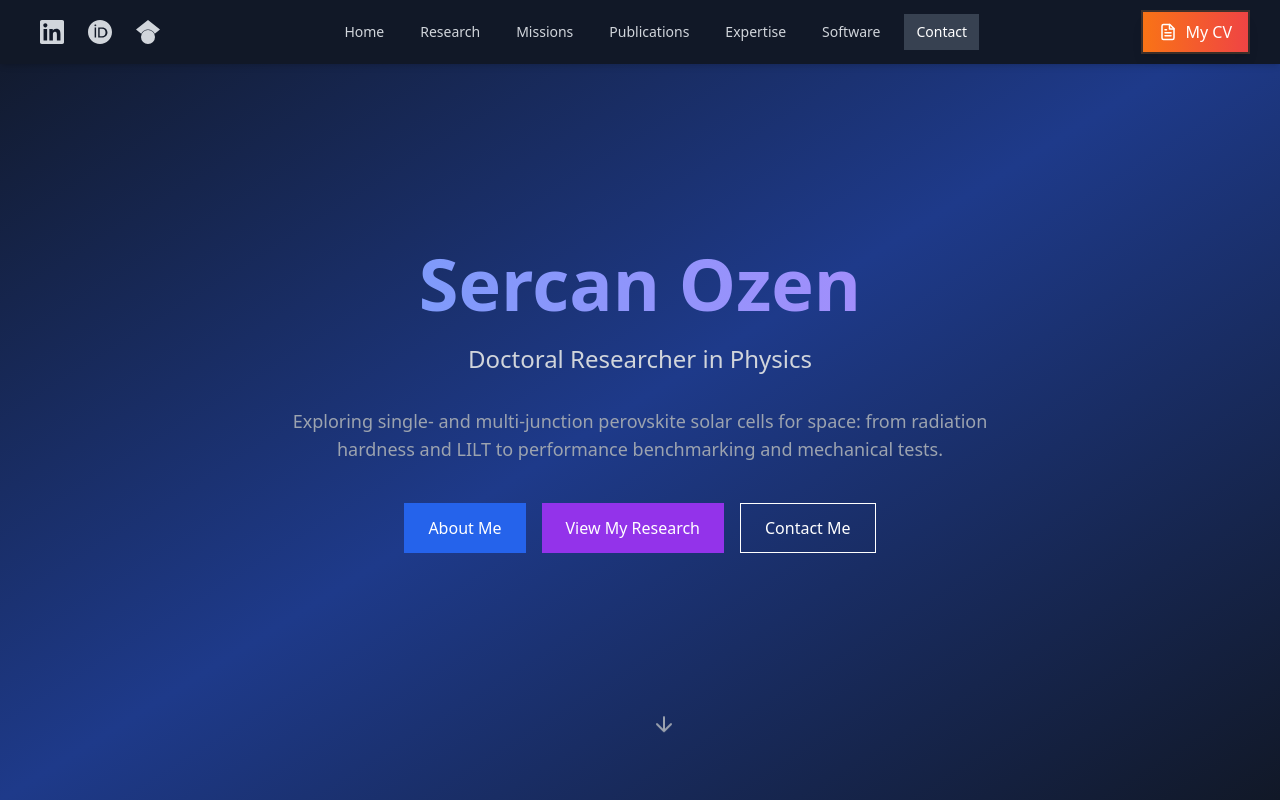
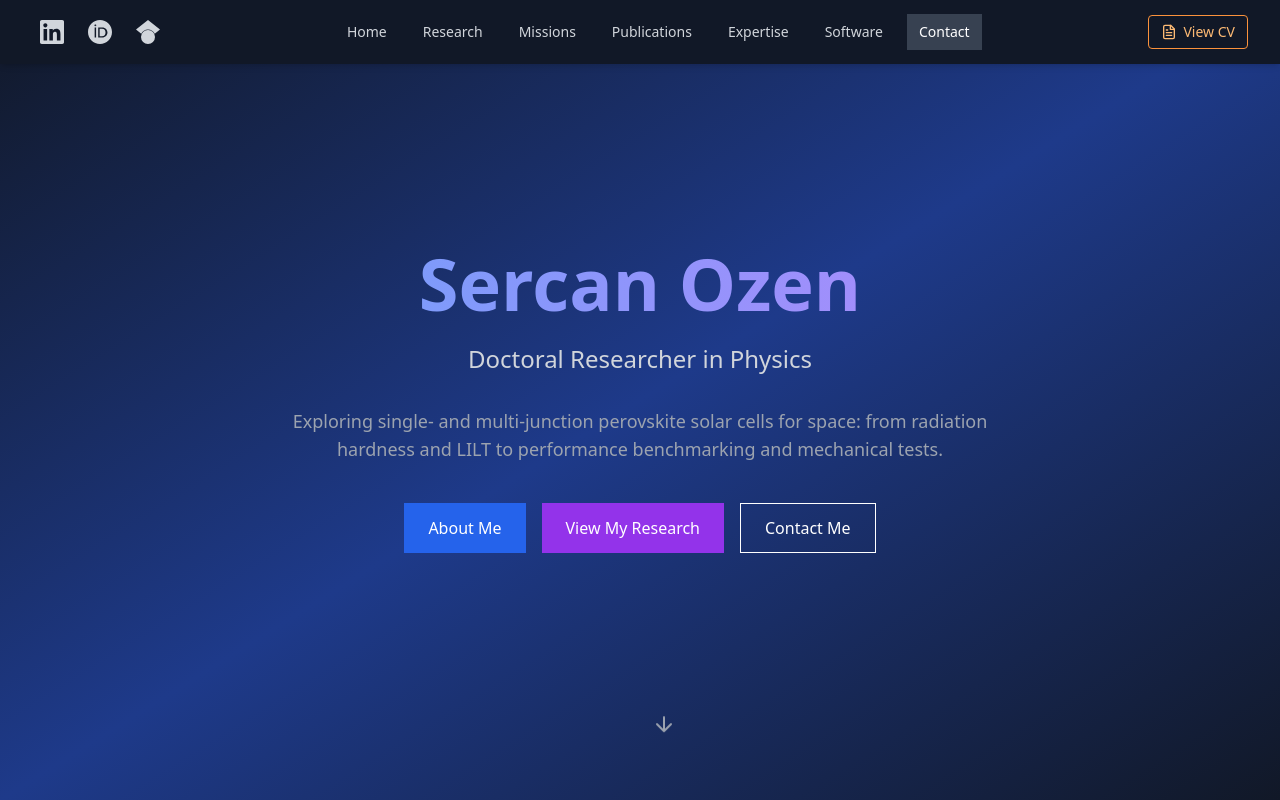
Before and after one commit to srcnzn/srcnzn.github.io, a Next.js app: page / in a window 1280 px wide. Shown: the top 800 px of the page. Built offline with nearby package versions, Linux system fonts and the light colour scheme.

Commit message:
260907-5

```diff
--- a/src/components/About.jsx
+++ b/src/components/About.jsx
@@ -65,7 +65,7 @@ export default function About({ showHeading = true }) {
           </div>
 
           <div>
-            <div className="max-w-4xl space-y-4 text-base leading-relaxed text-stone-800 sm:text-lg">
+            <div className="max-w-4xl space-y-4 text-left text-base leading-relaxed text-stone-800 sm:text-justify sm:text-lg [text-align-last:left]">
               <p>
                 Hello! I am an experimental physicist working at the intersection of photovoltaic device physics and space
                 environments. My research examines how emerging solar-cell technologies perform and degrade under
--- a/src/components/Navbar.jsx
+++ b/src/components/Navbar.jsx
@@ -126,11 +126,13 @@ export function Navbar() {
 
           <div className="hidden lg:block">
             <a
-              href="/cv"
-              className="flex items-center gap-2 rounded-lg bg-gradient-to-r from-orange-500 to-red-500 px-4 py-2 font-medium text-white shadow-lg ring-2 ring-orange-400/20 transition-all duration-300 hover:scale-105 hover:from-orange-600 hover:to-red-600 hover:shadow-xl hover:ring-orange-400/40"
+              href="/SercanOzenCV.pdf"
+              target="_blank"
+              rel="noopener noreferrer"
+              className="flex items-center gap-1.5 rounded-[4px] border border-orange-400 px-3 py-1.5 text-sm font-medium text-orange-300 transition-colors duration-200 hover:bg-orange-400/10 hover:text-orange-200 focus:outline-none focus:ring-1 focus:ring-orange-400/60"
             >
-              <FileText size={18} />
-              My CV
+              <FileText size={16} />
+              View CV
             </a>
           </div>
 
@@ -165,11 +167,13 @@ export function Navbar() {
 
             <div className="mt-3 border-t border-gray-700 pt-3">
               <a
-                href="/cv"
-                className="flex w-full items-center justify-center gap-2 rounded-lg bg-gradient-to-r from-orange-500 to-red-500 px-4 py-3 font-medium text-white shadow-lg"
+                href="/SercanOzenCV.pdf"
+                target="_blank"
+                rel="noopener noreferrer"
+                className="flex w-full items-center justify-center gap-1.5 rounded-[4px] border border-orange-400 px-3 py-2 text-sm font-medium text-orange-300 transition-colors duration-200 hover:bg-orange-400/10 hover:text-orange-200 focus:outline-none focus:ring-1 focus:ring-orange-400/60"
               >
-                <FileText size={18} />
-                My CV
+                <FileText size={16} />
+                View CV
               </a>
             </div>
           </div>
```
Also changed, not shown: 1 other file (tests, documents, lock files or other folders).
